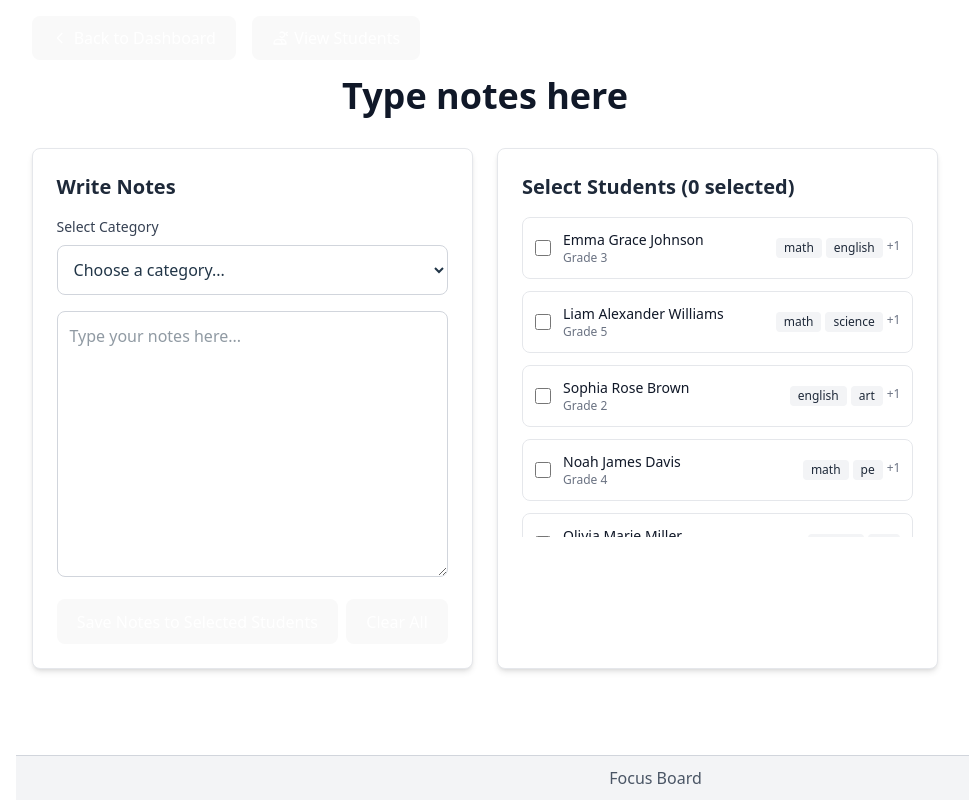
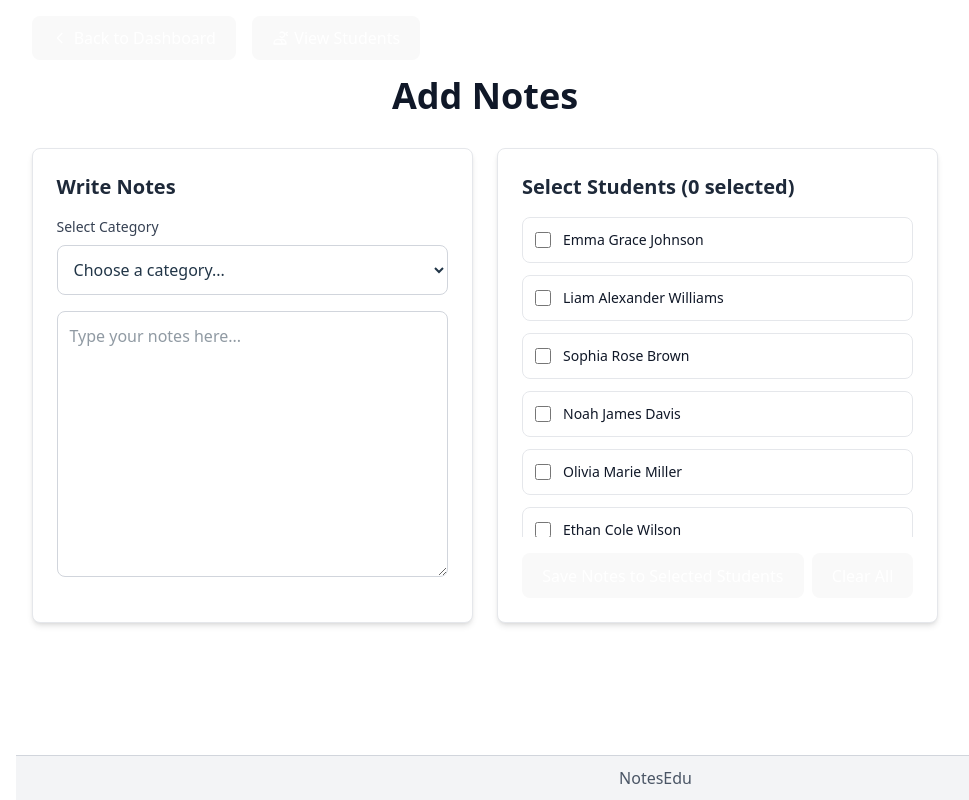
Before and after one commit to klowe45/NotesEdu, a React (Vite) app in the folder NotesEduFrontEnd/: page /notes in a window 1280 px wide. Shown: the whole page, without its empty margins (155-1124 px from the left). Built offline with nearby package versions, Linux system fonts and the light colour scheme.

Commit message:
removed grade from cards/ updated app names

```diff
--- a/NotesEduFrontEnd/src/components/About/About.jsx
+++ b/NotesEduFrontEnd/src/components/About/About.jsx
@@ -2,11 +2,11 @@ const About = () => {
   return (
     <div className="flex flex-col">
       <h3 className="flex justify-center text-3xl font-bold my-2.5">
-        About Focus Board
+        About NotesEdu
       </h3>
       <div className="flex flex-col justify-center opacity-70 text-lg mb-2">
         <span className="flex justify-center">
-          Focus Board makes it easy to track student
+          NotesEdu makes it easy to track student
         </span>
         <span className="flex justify-center">
           progress, manage charts, and stay
--- a/NotesEduFrontEnd/src/components/Footer/Footer.jsx
+++ b/NotesEduFrontEnd/src/components/Footer/Footer.jsx
@@ -1,7 +1,7 @@
 const Footer = () => {
   return (
     <footer className="fixed bottom-0 w-full mt-auto py-2.5 bg-gray-100 border-t border-gray-300 text-center">
-      <p className="m-0 text-gray-600">Focus Board</p>
+      <p className="m-0 text-gray-600">NotesEdu</p>
     </footer>
   );
 };
--- a/NotesEduFrontEnd/src/components/Header/Header.jsx
+++ b/NotesEduFrontEnd/src/components/Header/Header.jsx
@@ -1,7 +1,7 @@
 const Header = () => {
   return (
     <header className="flex pt-1 border-b border-black mb-5">
-      <h1 className="text-black text-3xl m-0">Focus Board</h1>
+      <h1 className="text-black text-3xl m-0">NotesEdu</h1>
       <button
         className="bg-transparent bg-center bg-no-repeat bg-contain h-10 w-10 ml-auto border-0 cursor-pointer"
         style={{ backgroundImage: "url('../../assets/downdown-btn.png')" }}
--- a/NotesEduFrontEnd/src/components/Notes/Notes.jsx
+++ b/NotesEduFrontEnd/src/components/Notes/Notes.jsx
@@ -21,7 +21,7 @@ const Notes = () => {
     "Music",
     "Physical Education",
     "Spanish",
-    "Social Studies"
+    "Social Studies",
   ];
 
   const handleReturn = () => {
@@ -33,9 +33,9 @@ const Notes = () => {
   };
 
   const handleStudentToggle = (studentId) => {
-    setSelectedStudents(prev =>
+    setSelectedStudents((prev) =>
       prev.includes(studentId)
-        ? prev.filter(id => id !== studentId)
+        ? prev.filter((id) => id !== studentId)
         : [...prev, studentId]
     );
   };
@@ -52,16 +52,23 @@ const Notes = () => {
     }
 
     // Update notes for each selected student
-    selectedStudents.forEach(studentId => {
+    selectedStudents.forEach((studentId) => {
       updateStudentNotes(studentId, notes, selectedCategory);
     });
 
-    console.log("Notes saved to students:", selectedStudents, "Notes:", notes, "Category:", selectedCategory);
+    console.log(
+      "Notes saved to students:",
+      selectedStudents,
+      "Notes:",
+      notes,
+      "Category:",
+      selectedCategory
+    );
 
     // Save data for modal before resetting
     setSavedData({
       studentCount: selectedStudents.length,
-      category: selectedCategory
+      category: selectedCategory,
     });
 
     // Show success modal
@@ -126,7 +133,7 @@ const Notes = () => {
             </button>
           </div>
           <h2 className="text-4xl font-bold text-gray-900 text-center">
-            Type notes here
+            Add Notes
           </h2>
         </div>
 
@@ -135,7 +142,9 @@ const Notes = () => {
           <div className="grid grid-cols-1 lg:grid-cols-2 gap-6">
             {/* Notes Input Section */}
             <div className="bg-white rounded-lg shadow-md p-6 border border-gray-200">
-              <h3 className="text-xl font-semibold text-gray-800 mb-4">Write Notes</h3>
+              <h3 className="text-xl font-semibold text-gray-800 mb-4">
+                Write Notes
+              </h3>
 
               {/* Category Selection */}
               <div className="mb-4">
@@ -163,20 +172,6 @@ const Notes = () => {
                 rows={10}
                 placeholder="Type your notes here..."
               />
-              <div className="flex gap-2 mt-4">
-                <button
-                  onClick={handleSaveNotes}
-                  className="px-4 py-2 bg-green-600 text-white rounded-lg hover:bg-green-700 transition-colors"
-                >
-                  Save Notes to Selected Students
-                </button>
-                <button
-                  onClick={handleClearNotes}
-                  className="px-4 py-2 bg-red-600 text-white rounded-lg hover:bg-red-700 transition-colors"
-                >
-                  Clear All
-                </button>
-              </div>
             </div>
 
             {/* Student Selection Section */}
@@ -201,30 +196,27 @@ const Notes = () => {
                       htmlFor={`student-${student.id}`}
                       className="ml-3 flex-1 cursor-pointer"
                     >
-                      <div className="flex items-center justify-between">
-                        <div>
-                          <p className="text-sm font-medium text-gray-900">
-                            {student.firstName} {student.middleName} {student.lastName}
-                          </p>
-                          <p className="text-xs text-gray-500">Grade {student.grade}</p>
-                        </div>
-                        <div className="flex flex-wrap gap-1">
-                          {student.subjects.slice(0, 2).map((subject, index) => (
-                            <span
-                              key={index}
-                              className="inline-flex items-center px-2 py-0.5 rounded text-xs font-medium bg-gray-100 text-gray-800"
-                            >
-                              {subject}
-                            </span>
-                          ))}
-                          {student.subjects.length > 2 && (
-                            <span className="text-xs text-gray-500">+{student.subjects.length - 2}</span>
-                          )}
-                        </div>
-                      </div>
+                      <p className="text-sm font-medium text-gray-900">
+                        {student.firstName} {student.middleName}{" "}
+                        {student.lastName}
+                      </p>
                     </label>
                   </div>
                 ))}
+              </div>
+              <div className="flex gap-2 mt-4">
+                <button
+                  onClick={handleSaveNotes}
+                  className="px-4 py-2 bg-green-600 text-white rounded-lg hover:bg-green-700 transition-colors"
+                >
+                  Save Notes to Selected Students
+                </button>
+                <button
+                  onClick={handleClearNotes}
+                  className="px-4 py-2 bg-red-600 text-white rounded-lg hover:bg-red-700 transition-colors"
+                >
+                  Clear All
+                </button>
               </div>
             </div>
           </div>
--- a/NotesEduFrontEnd/src/components/utils/FakeStudents.js
+++ b/NotesEduFrontEnd/src/components/utils/FakeStudents.js
@@ -8,9 +8,10 @@ export const fakeStudents = [
     lastName: "Johnson",
     grade: "3",
     createdAt: "2024-01-15T10:30:00.000Z",
-    subjects: ["math", "english", "science"],
-    notes: "Excellent progress in reading comprehension. Needs support with multiplication tables.",
-    isActive: true
+
+    notes:
+      "Excellent progress in reading comprehension. Needs support with multiplication tables.",
+    isActive: true,
   },
   {
     id: 2,
@@ -19,9 +20,10 @@ export const fakeStudents = [
     lastName: "Williams",
     grade: "5",
     createdAt: "2024-01-20T14:15:00.000Z",
-    subjects: ["math", "science", "history"],
-    notes: "Strong analytical skills. Shows great interest in science experiments.",
-    isActive: true
+
+    notes:
+      "Strong analytical skills. Shows great interest in science experiments.",
+    isActive: true,
   },
   {
     id: 3,
@@ -30,9 +32,9 @@ export const fakeStudents = [
     lastName: "Brown",
     grade: "2",
     createdAt: "2024-02-01T09:45:00.000Z",
-    subjects: ["english", "art", "music"],
+
     notes: "Creative and artistic. Loves storytelling and drawing activities.",
-    isActive: true
+    isActive: true,
   },
   {
     id: 4,
@@ -41,9 +43,6 @@ export const fakeStudents = [
     lastName: "Davis",
     grade: "4",
     createdAt: "2024-02-10T11:20:00.000Z",
-    subjects: ["math", "pe", "science"],
-    notes: "Very active learner. Excels in physical activities and enjoys hands-on learning.",
-    isActive: true
   },
   {
     id: 5,
@@ -53,8 +52,9 @@ export const fakeStudents = [
     grade: "K",
     createdAt: "2024-02-15T08:30:00.000Z",
     subjects: ["english", "art"],
-    notes: "Developing fine motor skills. Shows enthusiasm for learning letters and colors.",
-    isActive: true
+    notes:
+      "Developing fine motor skills. Shows enthusiasm for learning letters and colors.",
+    isActive: true,
   },
   {
     id: 6,
@@ -64,8 +64,9 @@ export const fakeStudents = [
     grade: "6",
     createdAt: "2024-03-01T13:10:00.000Z",
     subjects: ["math", "science", "spanish"],
-    notes: "Advanced problem solver. Shows aptitude for languages and enjoys challenges.",
-    isActive: true
+    notes:
+      "Advanced problem solver. Shows aptitude for languages and enjoys challenges.",
+    isActive: true,
   },
   {
     id: 7,
@@ -75,8 +76,9 @@ export const fakeStudents = [
     grade: "1",
     createdAt: "2024-03-05T10:00:00.000Z",
     subjects: ["english", "music", "art"],
-    notes: "Musical talent. Loves singing and has a natural rhythm. Reading at grade level.",
-    isActive: true
+    notes:
+      "Musical talent. Loves singing and has a natural rhythm. Reading at grade level.",
+    isActive: true,
   },
   {
     id: 8,
@@ -87,45 +89,47 @@ export const fakeStudents = [
     createdAt: "2024-03-12T15:30:00.000Z",
     subjects: ["math", "science", "history"],
     notes: "Transitioning well to middle school. Strong in STEM subjects.",
-    isActive: true
-  }
+    isActive: true,
+  },
 ];
 
 // Helper functions for working with fake student data
 export const getStudentById = (id) => {
-  return fakeStudents.find(student => student.id === id);
+  return fakeStudents.find((student) => student.id === id);
 };
 
 export const getStudentsByGrade = (grade) => {
-  return fakeStudents.filter(student => student.grade === grade);
+  return fakeStudents.filter((student) => student.grade === grade);
 };
 
 export const getActiveStudents = () => {
-  return fakeStudents.filter(student => student.isActive);
+  return fakeStudents.filter((student) => student.isActive);
 };
 
 export const getStudentsBySubject = (subject) => {
-  return fakeStudents.filter(student => student.subjects.includes(subject));
+  return fakeStudents.filter((student) => student.subjects.includes(subject));
 };
 
 export const addNewStudent = (studentData) => {
   const newStudent = {
-    id: Math.max(...fakeStudents.map(s => s.id)) + 1,
+    id: Math.max(...fakeStudents.map((s) => s.id)) + 1,
     ...studentData,
     createdAt: new Date().toISOString(),
-    isActive: true
+    isActive: true,
   };
   fakeStudents.push(newStudent);
   return newStudent;
 };
 
 export const updateStudentNotes = (studentId, newNotes, category = null) => {
-  const studentIndex = fakeStudents.findIndex(student => student.id === studentId);
+  const studentIndex = fakeStudents.findIndex(
+    (student) => student.id === studentId
+  );
   if (studentIndex !== -1) {
     const noteWithDate = {
       content: newNotes,
       category: category,
-      createdAt: new Date().toISOString()
+      createdAt: new Date().toISOString(),
     };
 
     // Initialize notes as array if it doesn't exist or is a string (old format)
@@ -141,7 +145,9 @@ export const updateStudentNotes = (studentId, newNotes, category = null) => {
 };
 
 export const deleteStudentNotes = (studentId) => {
-  const studentIndex = fakeStudents.findIndex(student => student.id === studentId);
+  const studentIndex = fakeStudents.findIndex(
+    (student) => student.id === studentId
+  );
   if (studentIndex !== -1) {
     fakeStudents[studentIndex].notes = [];
     return fakeStudents[studentIndex];
@@ -150,7 +156,9 @@ export const deleteStudentNotes = (studentId) => {
 };
 
 export const deleteSpecificNote = (studentId, noteIndex) => {
-  const studentIndex = fakeStudents.findIndex(student => student.id === studentId);
+  const studentIndex = fakeStudents.findIndex(
+    (student) => student.id === studentId
+  );
   if (studentIndex !== -1 && Array.isArray(fakeStudents[studentIndex].notes)) {
     fakeStudents[studentIndex].notes.splice(noteIndex, 1);
     return fakeStudents[studentIndex];
```
Also changed, not shown: NotesEduFrontEnd/src/components/Students/Students.jsx (+2 -5 lines).
